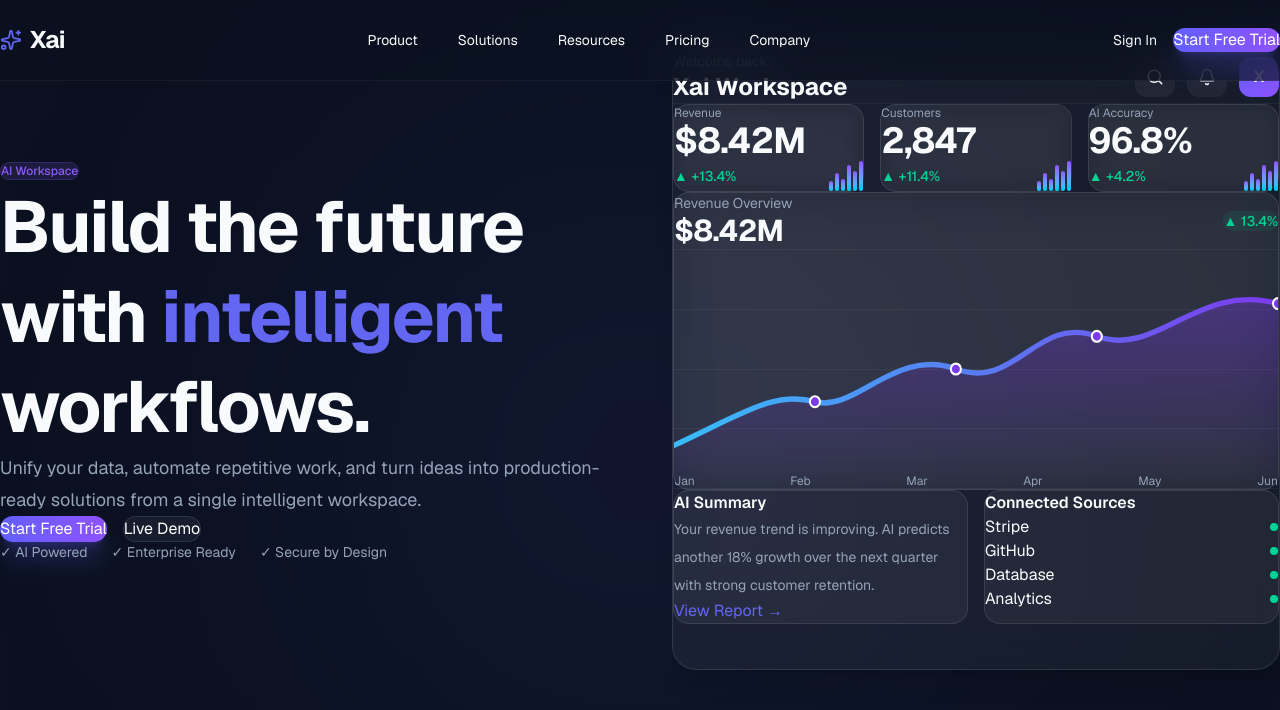
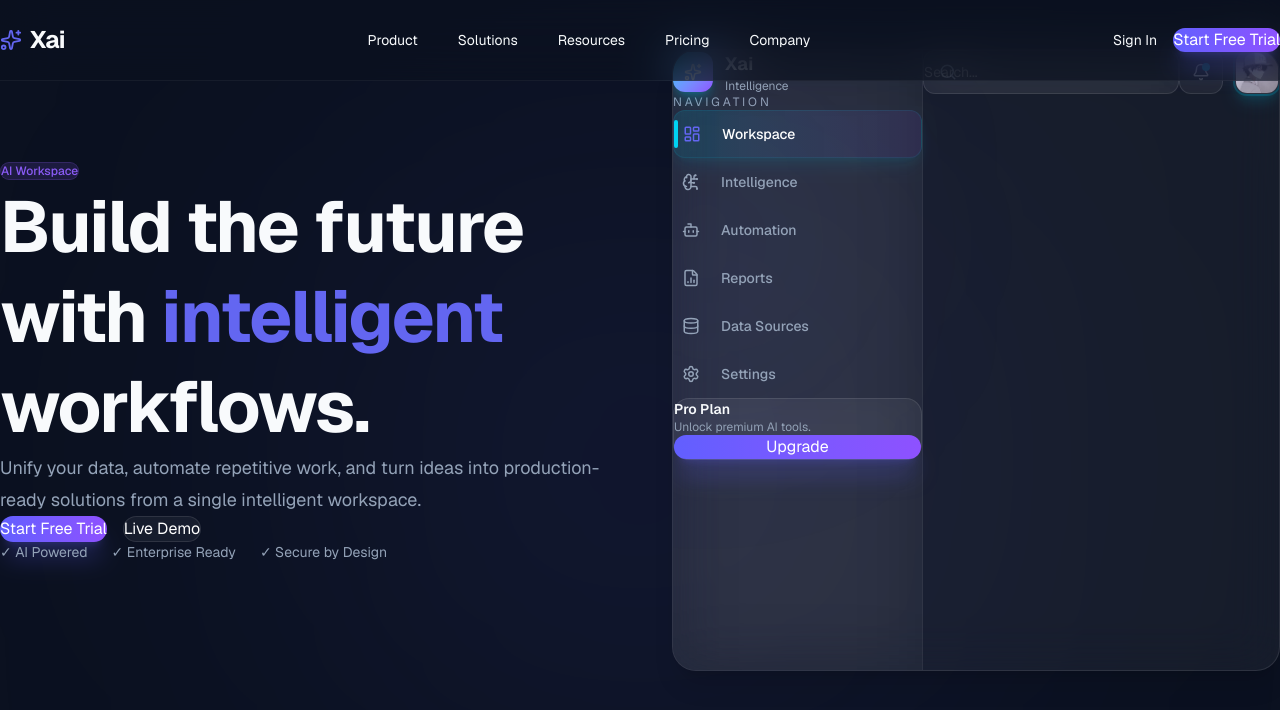
Before and after one commit to RahatIslam08/xai-intelligence-workspace, a Next.js app: page / in a window 1280 px wide. Shown: the top 710 px of the page. Built offline with nearby package versions, Linux system fonts and the light colour scheme.

Commit message:
feat: add dashboard sidebar and header components

```diff
--- a/src/components/dashboard/Dashboard.tsx
+++ b/src/components/dashboard/Dashboard.tsx
@@ -1,25 +1,22 @@
 import Card from "@/components/ui/Card";
-import DashboardHeader from "./DashboardHeader";
-import DashboardStats from "./DashboardStats";
-import DashboardChart from "./DashboardChart";
-import DashboardInsights from "./DashboardInsights";
-import DashboardSources from "./DashboardSources";
+import Sidebar from "./sidebar";
+import Header from "./header";
+
 
 export default function Dashboard() {
   return (
-    <Card className="relative min-h-[620px] overflow-hidden rounded-3xl p-6">
+    <Card className="relative overflow-hidden rounded-3xl p-0">
+      <div className="flex h-[620px]">
+        <Sidebar />
 
-      <DashboardHeader />
+        <div className="flex-1 p-6">
 
-      <DashboardStats />
+  <Header />
 
-      <DashboardChart />
+  {/* Stats will go here */}
 
-      <div className="mt-6 grid grid-cols-2 gap-4">
-        <DashboardInsights />
-        <DashboardSources />
+</div>
       </div>
-
     </Card>
   );
 }
--- /dev/null
+++ b/src/components/dashboard/header/Avatar.tsx
@@ -0,0 +1,38 @@
+"use client";
+
+import Image from "next/image";
+import { motion } from "framer-motion";
+
+export default function Avatar() {
+  return (
+    <motion.div
+      whileHover={{
+        scale: 1.05,
+        rotate: 2,
+      }}
+      transition={{
+        duration: 0.2,
+      }}
+      className="
+        relative
+        h-11
+        w-11
+        overflow-hidden
+        rounded-xl
+        border
+        border-white/10
+        ring-2
+        ring-cyan-500/20
+        shadow-lg
+        shadow-cyan-500/20
+      "
+    >
+      <Image
+        src="/images/avatar.jpg"
+        alt="Avatar"
+        fill
+        className="object-cover"
+      />
+    </motion.div>
+  );
+}
--- /dev/null
+++ b/src/components/dashboard/header/Header.tsx
@@ -0,0 +1,20 @@
+"use client";
+
+import SearchBar from "./SearchBar";
+import Notification from "./Notification";
+import Avatar from "./Avatar";
+
+export default function Header() {
+  return (
+    <header className="mb-8 flex items-center justify-between">
+
+      <SearchBar />
+
+      <div className="flex items-center gap-3">
+        <Notification />
+        <Avatar />
+      </div>
+
+    </header>
+  );
+}
--- /dev/null
+++ b/src/components/dashboard/header/Notification.tsx
@@ -0,0 +1,39 @@
+"use client";
+
+import { Bell } from "lucide-react";
+import { motion } from "framer-motion";
+
+export default function Notification() {
+  return (
+    <motion.button
+      whileHover={{ scale: 1.08 }}
+      whileTap={{ scale: 0.95 }}
+      className="
+        relative
+        flex
+        h-11
+        w-11
+        items-center
+        justify-center
+        rounded-xl
+        border
+        border-white/10
+        bg-white/5
+      "
+    >
+      <Bell size={18} />
+
+      <span
+        className="
+          absolute
+          right-3
+          top-3
+          h-2
+          w-2
+          rounded-full
+          bg-cyan-400
+        "
+      />
+    </motion.button>
+  );
+}
--- /dev/null
+++ b/src/components/dashboard/header/SearchBar.tsx
@@ -0,0 +1,39 @@
+"use client";
+
+import { Search } from "lucide-react";
+
+export default function SearchBar() {
+  return (
+    <div className="relative w-full max-w-sm">
+      <Search
+        size={18}
+        className="absolute left-4 top-1/2 -translate-y-1/2 text-[var(--text-secondary)]"
+      />
+
+      <input
+        type="text"
+        placeholder="Search..."
+        className="
+          h-11
+          w-full
+          rounded-xl
+          border
+          border-white/10
+          bg-white/5
+          pl-11
+          pr-4
+          text-sm
+          text-white
+          outline-none
+          backdrop-blur-xl
+          transition-all
+          duration-300
+          focus:border-cyan-400/40
+          focus:bg-white/10
+          focus:shadow-lg
+          focus:shadow-cyan-500/10
+        "
+      />
+    </div>
+  );
+}
--- /dev/null
+++ b/src/components/dashboard/header/index.tsx
@@ -0,0 +1 @@
+export { default } from "./Header";
--- /dev/null
+++ b/src/components/dashboard/sidebar/Sidebar.tsx
@@ -0,0 +1,138 @@
+"use client";
+
+import {
+  LayoutDashboard,
+  BrainCircuit,
+  Bot,
+  FileBarChart2,
+  Database,
+  Settings,
+  Sparkles,
+} from "lucide-react";
+
+import SidebarItem from "./SidebarItem";
+import SidebarFooter from "./SidebarFooter";
+
+export default function Sidebar() {
+  return (
+    <aside
+  className="
+    relative
+    flex
+    h-full
+    w-[250px]
+    flex-col
+    border-r
+    border-white/5
+    bg-white/[0.03]
+    backdrop-blur-2xl
+    px-5
+    py-6
+  "
+>
+
+{/* Background Glow */}
+<div
+  className="
+    absolute
+    -left-20
+    top-20
+    h-56
+    w-56
+    rounded-full
+    bg-[var(--brand)]/10
+    blur-[120px]
+    pointer-events-none
+  "
+/>
+
+      {/* Logo */}
+      <div className="relative z-10 mb-12 flex items-center gap-3">
+
+  <div
+    className="
+      flex
+      h-10
+      w-10
+      items-center
+      justify-center
+      rounded-xl
+      bg-gradient-to-br
+      from-cyan-400
+      to-violet-500
+      shadow-lg
+      shadow-cyan-500/30
+    "
+  >
+    <Sparkles
+      size={18}
+      className="text-white"
+    />
+  </div>
+
+  <div>
+
+    <h2 className="text-lg font-bold tracking-wide">
+      Xai
+    </h2>
+
+    <p className="text-xs text-[var(--text-secondary)]">
+      Intelligence
+    </p>
+
+  </div>
+
+</div>
+
+      {/* Navigation */}
+      <p
+  className="
+    mb-3
+    text-xs
+    uppercase
+    tracking-[0.25em]
+    text-[var(--text-secondary)]
+  "
+>
+  Navigation
+</p>
+      <div className="space-y-2">
+
+        <SidebarItem
+          active
+          icon={<LayoutDashboard size={18} />}
+          label="Workspace"
+        />
+
+        <SidebarItem
+          icon={<BrainCircuit size={18} />}
+          label="Intelligence"
+        />
+
+        <SidebarItem
+          icon={<Bot size={18} />}
+          label="Automation"
+        />
+
+        <SidebarItem
+          icon={<FileBarChart2 size={18} />}
+          label="Reports"
+        />
+
+        <SidebarItem
+          icon={<Database size={18} />}
+          label="Data Sources"
+        />
+
+        <SidebarItem
+          icon={<Settings size={18} />}
+          label="Settings"
+        />
+
+      </div>
+
+      <SidebarFooter />
+
+    </aside>
+  );
+}
--- /dev/null
+++ b/src/components/dashboard/sidebar/SidebarFooter.tsx
@@ -0,0 +1,23 @@
+"use client";
+
+import Button from "@/components/ui/Button";
+
+export default function SidebarFooter() {
+  return (
+    <div className="mt-auto rounded-2xl border border-white/10 bg-white/5 p-4 backdrop-blur-xl">
+      <p className="text-sm font-semibold">
+        Pro Plan
+      </p>
+
+      <p className="mt-1 text-xs text-[var(--text-secondary)]">
+        Unlock premium AI tools.
+      </p>
+
+      <Button
+        className="mt-4 w-full"
+      >
+        Upgrade
+      </Button>
+    </div>
+  );
+}
--- /dev/null
+++ b/src/components/dashboard/sidebar/SidebarItem.tsx
@@ -0,0 +1,85 @@
+"use client";
+
+import { motion } from "framer-motion";
+import { cn } from "@/utils/cn";
+
+type SidebarItemProps = {
+  icon: React.ReactNode;
+  label: string;
+  active?: boolean;
+};
+
+export default function SidebarItem({
+  icon,
+  label,
+  active = false,
+}: SidebarItemProps) {
+  return (
+    <motion.button
+      whileHover={{
+        x: 4,
+        scale: 1.02,
+      }}
+      whileTap={{
+        scale: 0.98,
+      }}
+      className={cn(
+  "group relative flex h-12 w-full items-center gap-3 rounded-xl px-4 transition-all duration-300",
+        active
+          ? "bg-gradient-to-r from-cyan-500/15 to-violet-500/10 border border-cyan-400/10 shadow-lg shadow-cyan-500/10"
+          : "hover:bg-white/5"
+      )}
+    >
+      <span
+        className={cn(
+          "transition-colors duration-300",
+          active
+            ? "text-[var(--brand)]"
+            : "text-[var(--text-secondary)] group-hover:text-white"
+        )}
+      >
+        <div
+  className="
+    flex
+    h-9
+    w-9
+    items-center
+    justify-center
+    rounded-lg
+    transition-all
+    duration-300
+    group-hover:bg-white/5
+  "
+>
+  {icon}
+</div>
+
+
+
+      </span>
+{active && (
+  <motion.div
+    layoutId="activeSidebar"
+    className="
+      absolute
+      left-0
+      h-7
+      w-1
+      rounded-full
+      bg-cyan-400
+    "
+  />
+)}
+      <span
+        className={cn(
+          "text-sm font-medium",
+          active
+            ? "text-white"
+            : "text-[var(--text-secondary)] group-hover:text-white"
+        )}
+      >
+        {label}
+      </span>
+    </motion.button>
+  );
+}
--- /dev/null
+++ b/src/components/dashboard/sidebar/index.tsx
@@ -0,0 +1 @@
+export { default } from "./Sidebar";
```
Also changed, not shown: public/images/avatar.jpg (added).
